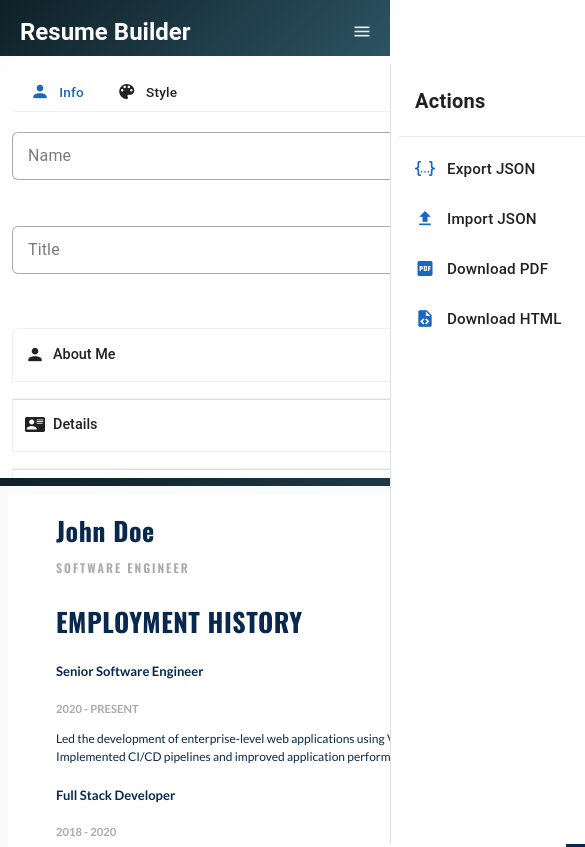
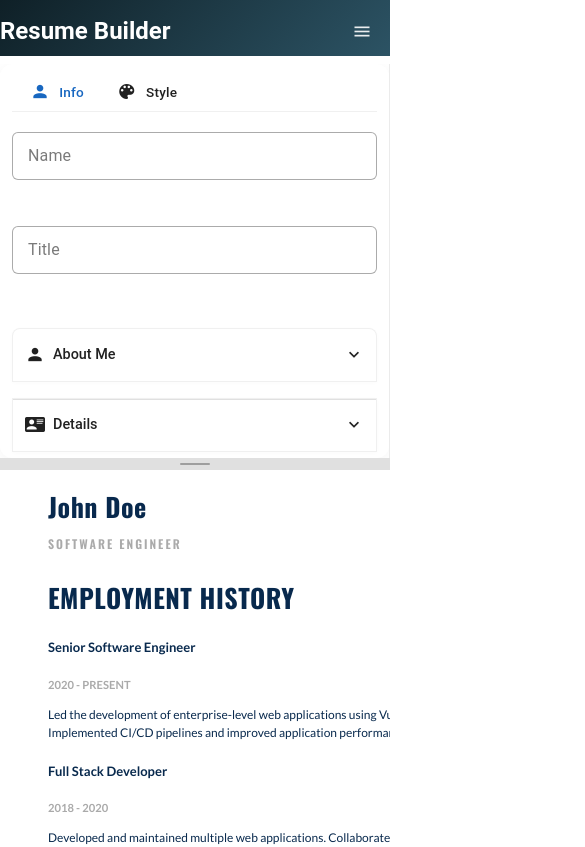
Before and after one commit to gianfrancodemarco/resume-builder, a Vue app: page /#/editor in a window 390 px wide. Shown: the top 847 px of the page, 585 px wide, since content can reach past the window. Built offline with nearby package versions, Linux system fonts and the light colour scheme.

Commit message:
feat: resizable interface

```diff
--- a/src/components/EditorPage.vue
+++ b/src/components/EditorPage.vue
@@ -9,65 +9,21 @@
                 class="mobile-menu-btn" @click="toggleDrawer" />
         </v-app-bar>
 
-        <!-- Improved mobile navigation drawer -->
-        <v-navigation-drawer v-model="drawer" temporary location="right" class="mobile-drawer" @click.stop>
-            <v-list class="pa-2">
-                <v-list-item class="mb-2">
-                    <v-list-item-title class="text-h6 font-weight-bold">Actions</v-list-item-title>
-                </v-list-item>
-                <v-divider class="mb-2"></v-divider>
-                <v-list-item>
-                    <v-list-item-title class="d-flex align-center" @click.stop="handleExportJSON">
-                        <v-icon icon="mdi-code-json" class="mr-3" color="primary"></v-icon>
-                        Export JSON
-                    </v-list-item-title>
-                </v-list-item>
-                <v-list-item>
-                    <v-list-item-title class="d-flex align-center" @click.stop="handleImportJSON">
-                        <v-icon icon="mdi-upload" class="mr-3" color="primary"></v-icon>
-                        Import JSON
-                    </v-list-item-title>
-                </v-list-item>
-                <v-list-item>
-                    <v-list-item-title class="d-flex align-center" @click.stop="handleDownloadPDF">
-                        <v-icon icon="mdi-file-pdf-box" class="mr-3" color="primary"></v-icon>
-                        Download PDF
-                    </v-list-item-title>
-                </v-list-item>
-                <v-list-item>
-                    <v-list-item-title class="d-flex align-center" @click.stop="handleDownloadHTML">
-                        <v-icon icon="mdi-file-code" class="mr-3" color="primary"></v-icon>
-                        Download HTML
-                    </v-list-item-title>
-                </v-list-item>
-            </v-list>
-        </v-navigation-drawer>
-
         <v-main>
-            <v-container fluid class="pa-0 fill-height">
-                <v-row no-gutters class="fill-height">
-                    <v-col cols="12" md="5" lg="4" class="editor-col"
-                        :class="{ 'mobile-editor': $vuetify.display.smAndDown }">
-                        <ResumeEditor v-model:resume-data="resumeData" v-model:style="styleData"
-                            @update:style="updateStyle" @change="handleFormChange" @save="handleFormSave">
-                            <template #style-extensions>
-                                <div class="sidebar-toggle-row">
-                                    <v-btn icon="mdi-arrow-left-right" color="primary" variant="tonal"
-                                        @click="toggleSidebarPosition" class="sidebar-toggle-btn"></v-btn>
-                                    <span class="sidebar-toggle-label">Sidebar: <b>{{ styleData.spacing.sidebarLeft ?
-                                        'left' : 'right' }}</b></span>
-                                </div>
-                            </template>
-                        </ResumeEditor>
-                    </v-col>
-                    <v-col cols="12" md="7" lg="8" class="preview-container">
-                        <div class="preview-wrapper">
-                            <ResumePreview download-id="resume-preview" :resume-data="resumeData" :style="styleData"
-                                :sidebar-position="styleData.spacing.sidebarLeft ? 'left' : 'right'" />
-                        </div>
-                    </v-col>
-                </v-row>
-            </v-container>
+            <div class="editor-content" :class="{ 'mobile-view': isMobile }">
+                <div class="editor-col"
+                    :style="isMobile ? { height: `${editorHeight}%` } : { width: `${editorWidth}%` }">
+                    <ResumeEditor v-model:resume-data="resumeData" v-model:style="styleData" @change="handleFormChange"
+                        @save="handleFormSave" />
+                </div>
+                <div class="resize-handle" @mousedown.prevent="startResize" @touchstart.prevent="startResize"
+                    @touchmove.prevent="handleResize" @touchend.prevent="stopResize">
+                </div>
+                <div class="preview-col"
+                    :style="isMobile ? { height: `${100 - editorHeight}%` } : { width: `${100 - editorWidth}%` }">
+                    <ResumePreview :resume-data="resumeData" :style="styleData" />
+                </div>
+            </div>
         </v-main>
 
         <!-- Desktop download buttons -->
@@ -104,12 +60,14 @@
 </template>
 
 <script setup>
-import { ref, watch, onMounted, onBeforeUnmount } from 'vue'
+import { ref, watch, onMounted, onBeforeUnmount, computed } from 'vue'
 import ResumeEditor from './ResumeEditor.vue'
 import ResumePreview from './ResumePreview.vue'
 import { useRouter } from 'vue-router'
+import { useDisplay } from 'vuetify'
 
 const router = useRouter()
+const { mobile } = useDisplay()
 const resumeData = ref({
     personal: {
         name: 'John Doe',
@@ -207,15 +165,28 @@ const drawer = ref(false)
 
 const showMobileMenu = ref(false)
 const hasUnsavedChanges = ref(false)
+const editorWidth = ref(35)
+const editorHeight = ref(50)
+const isResizing = ref(false)
+
+const isMobile = computed(() => mobile.value)
 
 // Add event listener for page unload
 onMounted(() => {
     window.addEventListener('beforeunload', handleBeforeUnload)
+    window.addEventListener('mousemove', handleResize)
+    window.addEventListener('touchmove', handleResize)
+    window.addEventListener('mouseup', stopResize)
+    window.addEventListener('touchend', stopResize)
 })
 
 // Remove event listener when component is destroyed
 onBeforeUnmount(() => {
     window.removeEventListener('beforeunload', handleBeforeUnload)
+    window.removeEventListener('mousemove', handleResize)
+    window.removeEventListener('touchmove', handleResize)
+    window.removeEventListener('mouseup', stopResize)
+    window.removeEventListener('touchend', stopResize)
 })
 
 // Handle beforeunload event
@@ -373,7 +344,6 @@ const downloadHTML = async () => {
     }, 0)
 }
 
-
 const updateStyle = (newStyle) => {
     styleData.value = newStyle
 }
@@ -458,9 +428,68 @@ const handleDownloadHTML = () => {
     drawer.value = false
     downloadHTML()
 }
+
+// Resize handlers
+const startResize = (e) => {
+    isResizing.value = true
+    e.preventDefault()
+}
+
+const handleResize = (e) => {
+    if (!isResizing.value) return
+
+    const container = document.querySelector('.editor-content')
+    if (!container) return
+
+    if (isMobile.value) {
+        // Handle vertical resize for mobile
+        const containerRect = container.getBoundingClientRect()
+        const clientY = e.clientY || (e.touches && e.touches[0].clientY)
+
+        if (clientY) {
+            const newHeight = ((clientY - containerRect.top) / containerRect.height) * 100
+            editorHeight.value = Math.min(Math.max(newHeight, 20), 80) // Limit between 20% and 80%
+        }
+    } else {
+        // Handle horizontal resize for desktop
+        const containerRect = container.getBoundingClientRect()
+        const clientX = e.clientX || (e.touches && e.touches[0].clientX)
+
+        if (clientX) {
+            const newWidth = ((clientX - containerRect.left) / containerRect.width) * 100
+            editorWidth.value = Math.min(Math.max(newWidth, 20), 80) // Limit between 20% and 80%
+        }
+    }
+}
+
+const stopResize = () => {
+    isResizing.value = false
+}
 </script>
 
 <style scoped>
+.editor-page {
+    min-height: 100vh;
+    background-color: #f5f5f5;
+}
+
+/* Remove navigation drawer scrim */
+:deep(.v-navigation-drawer__scrim) {
+    display: none !important;
+}
+
+.editor-header {
+    background-color: #fff;
+    padding: 16px 24px;
+    display: flex;
+    justify-content: space-between;
+    align-items: center;
+    box-shadow: 0 2px 4px rgba(0, 0, 0, 0.1);
+    position: sticky;
+    top: 0;
+    z-index: 100;
+}
+
 .editor-col {
     border-right: 1px solid rgba(0, 0, 0, 0.08);
     overflow-y: auto;
@@ -681,4 +710,89 @@ const handleDownloadHTML = () => {
 :deep(.v-divider) {
     opacity: 0.1;
 }
+
+.editor-content {
+    display: flex;
+    height: calc(100vh - 64px);
+    position: relative;
+    overflow: hidden;
+}
+
+.editor-col {
+    height: 100%;
+    overflow-y: auto;
+    background: #fff;
+    transition: width 0.1s ease;
+    flex-shrink: 0;
+}
+
+.preview-col {
+    height: 100%;
+    overflow-y: auto;
+    background: #f8f9fa;
+    transition: width 0.1s ease;
+    flex-shrink: 0;
+}
+
+.resize-handle {
+    width: 12px;
+    background: #e0e0e0;
+    cursor: col-resize;
+    position: relative;
+    z-index: 10;
+    flex-shrink: 0;
+    touch-action: none;
+}
+
+.resize-handle:hover,
+.resize-handle:active {
+    background: #bdbdbd;
+}
+
+.resize-handle::after {
+    content: '';
+    position: absolute;
+    top: 50%;
+    left: 50%;
+    transform: translate(-50%, -50%);
+    width: 2px;
+    height: 30px;
+    background: #9e9e9e;
+    border-radius: 1px;
+}
+
+@media (max-width: 960px) {
+    .editor-content {
+        flex-direction: column;
+        height: 100vh;
+        overflow: hidden;
+    }
+
+    .editor-col {
+        width: 100% !important;
+        transition: height 0.1s ease;
+    }
+
+    .preview-col {
+        width: 100% !important;
+        transition: height 0.1s ease;
+    }
+
+    .resize-handle {
+        width: 100%;
+        height: 12px;
+        cursor: row-resize;
+    }
+
+    .resize-handle::after {
+        width: 30px;
+        height: 2px;
+    }
+}
+
+@media (max-width: 600px) {
+    .editor-content {
+        height: calc(100vh - 56px);
+    }
+}
 </style>
--- /dev/null
+++ b/src/components/ResizableSplit.vue
@@ -0,0 +1,107 @@
+<template>
+    <div class="resizable-split" :class="{ 'mobile-view': isMobile }">
+        <div class="left-pane" :style="{ width: isMobile ? `${leftWidth}%` : '50%' }">
+            <slot name="left"></slot>
+        </div>
+        <div v-if="isMobile" class="resize-handle" @mousedown.prevent="startResize" @touchstart.prevent="startResize"
+            @touchmove.prevent="handleResize" @touchend.prevent="stopResize">
+        </div>
+        <div class="right-pane" :style="{ width: isMobile ? `${100 - leftWidth}%` : '50%' }">
+            <slot name="right"></slot>
+        </div>
+    </div>
+</template>
+
+<script setup>
+import { ref, onMounted, onBeforeUnmount, computed } from 'vue'
+import { useDisplay } from 'vuetify'
+
+const { mobile } = useDisplay()
+const isMobile = computed(() => mobile.value)
+const leftWidth = ref(50)
+const isResizing = ref(false)
+
+onMounted(() => {
+    window.addEventListener('mousemove', handleResize)
+    window.addEventListener('mouseup', stopResize)
+})
+
+onBeforeUnmount(() => {
+    window.removeEventListener('mousemove', handleResize)
+    window.removeEventListener('mouseup', stopResize)
+})
+
+const startResize = (e) => {
+    isResizing.value = true
+    e.preventDefault()
+}
+
+const handleResize = (e) => {
+    if (!isResizing.value) return
+
+    const container = document.querySelector('.resizable-split')
+    if (!container) return
+
+    const containerRect = container.getBoundingClientRect()
+    const clientX = e.clientX || (e.touches && e.touches[0].clientX)
+
+    if (clientX) {
+        const newWidth = ((clientX - containerRect.left) / containerRect.width) * 100
+        leftWidth.value = Math.min(Math.max(newWidth, 20), 80) // Limit between 20% and 80%
+    }
+}
+
+const stopResize = () => {
+    isResizing.value = false
+}
+</script>
+
+<style scoped>
+.resizable-split {
+    display: flex;
+    height: 100%;
+    position: relative;
+    overflow: hidden;
+}
+
+.left-pane {
+    height: 100%;
+    overflow-y: auto;
+    transition: width 0.1s ease;
+    flex-shrink: 0;
+}
+
+.right-pane {
+    height: 100%;
+    overflow-y: auto;
+    transition: width 0.1s ease;
+    flex-shrink: 0;
+}
+
+.resize-handle {
+    width: 12px;
+    background: #e0e0e0;
+    cursor: col-resize;
+    position: relative;
+    z-index: 10;
+    flex-shrink: 0;
+    touch-action: none;
+}
+
+.resize-handle:hover,
+.resize-handle:active {
+    background: #bdbdbd;
+}
+
+.resize-handle::after {
+    content: '';
+    position: absolute;
+    top: 50%;
+    left: 50%;
+    transform: translate(-50%, -50%);
+    width: 2px;
+    height: 30px;
+    background: #9e9e9e;
+    border-radius: 1px;
+}
+</style>
```
